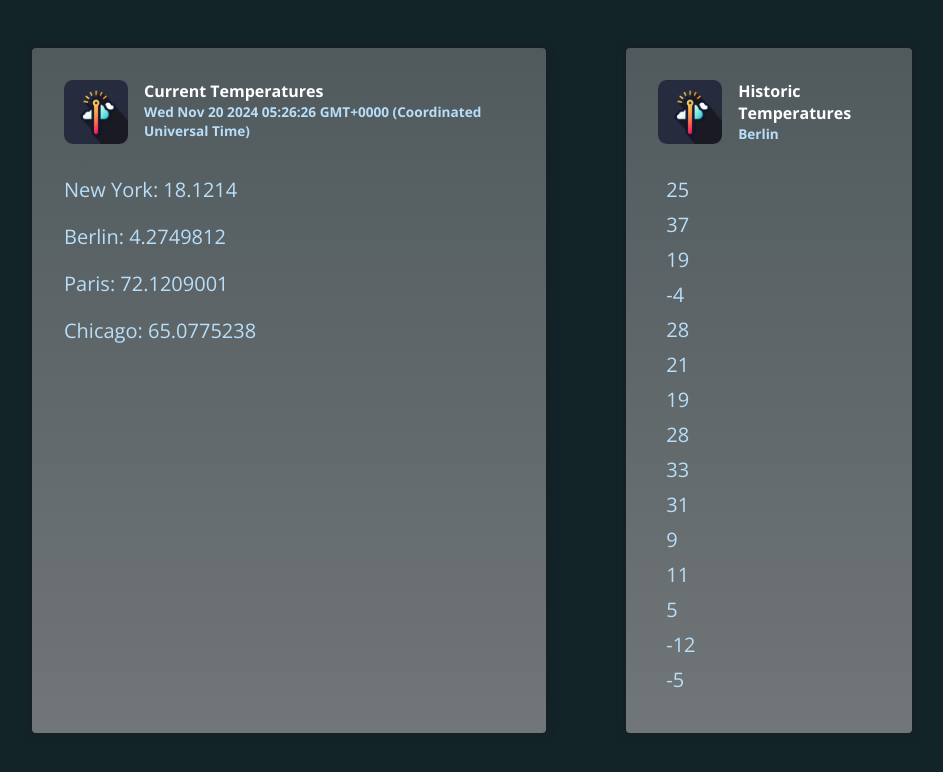
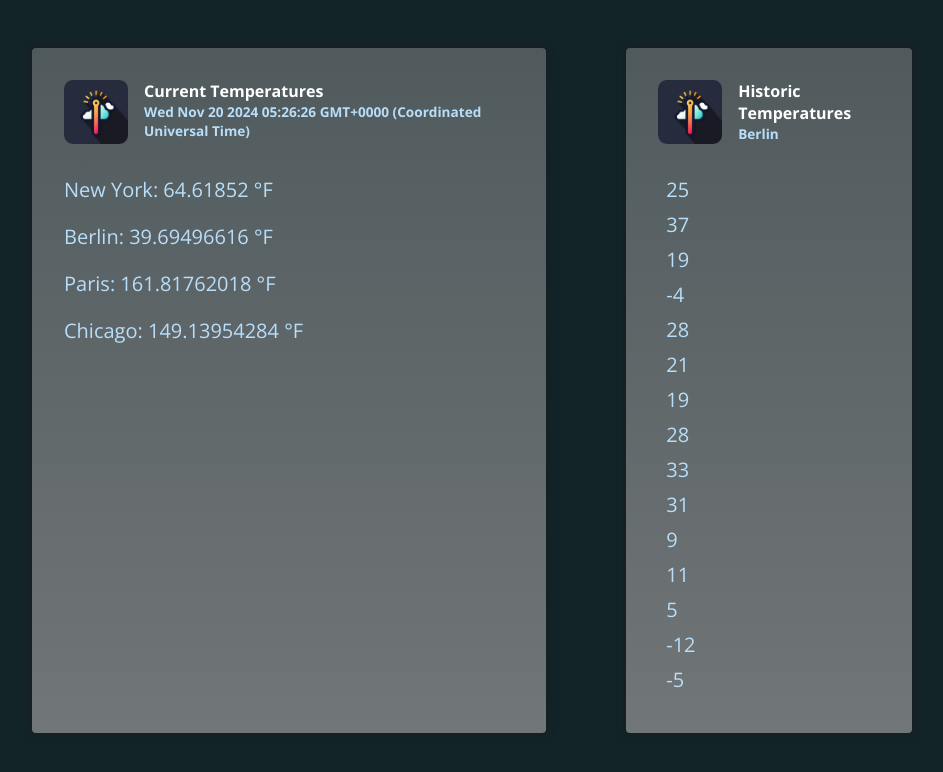
Before and after one commit to Saipavan1612/angular-pipes, an Angular app: page / in a window 1280 px wide. Shown: the top 772 px of the page, without its empty margins (168-1111 px from the left). Built offline with nearby package versions, Linux system fonts and the light colour scheme.

Commit message:
temperature pipes

```diff
--- a/src/app/app.component.html
+++ b/src/app/app.component.html
@@ -7,10 +7,10 @@
           <p>{{ currentDate }}</p>
         </div>
       </header>
-      <p>New York: {{ currentTemperaturs.newYork }}</p>
-      <p>Berlin: {{ currentTemperaturs.berlin }}</p>
-      <p>Paris: {{ currentTemperaturs.paris }}</p>
-      <p>Chicago: {{ currentTemperaturs.chicago }}</p>
+      <p>New York: {{ currentTemperaturs.newYork | temp:'cel':'fah'}}</p>
+      <p>Berlin: {{ currentTemperaturs.berlin | temp:'cel':'fah'}}</p>
+      <p>Paris: {{ currentTemperaturs.paris | temp:'cel':'fah'}}</p>
+      <p>Chicago: {{ currentTemperaturs.chicago | temp:'cel':'fah' }}</p>
     </article>
 
     <article class="temperatures">
--- a/src/app/app.component.ts
+++ b/src/app/app.component.ts
@@ -1,9 +1,11 @@
 import { Component } from '@angular/core';
+import { TemperaturePipe } from './temperature.pipe';
 
 @Component({
   selector: 'app-root',
   standalone: true,
   templateUrl: './app.component.html',
+  imports: [TemperaturePipe]
 })
 export class AppComponent {
   currentDate = new Date();
--- /dev/null
+++ b/src/app/temperature.pipe.ts
@@ -0,0 +1,38 @@
+import { Pipe, PipeTransform } from "@angular/core";
+@Pipe({
+    name: 'temp',
+    standalone: true
+})
+export class TemperaturePipe implements PipeTransform {
+    transform(
+        value: string | number,
+        inputType: 'cel' | 'fah',
+        outputType?: 'cel' | 'fah'
+    ) {
+        let val: number;
+
+        if (typeof value === 'string') {
+            val = parseFloat(value);
+        } else {
+            val = value;
+        }
+        let outputTemp: number;
+        if (inputType === 'cel' && outputType === 'fah') {
+            outputTemp = val * (9 / 5) + 32;
+        } else if (inputType === 'fah' && outputType === 'cel') {
+            outputTemp = (val - 32) * (5 / 9);
+        } else {
+            outputTemp = val;
+        }
+
+        let symbol: '°F' | '°C';
+        if (outputType) {
+            symbol = outputType === 'cel' ? '°C' : '°F';
+        } else {
+            symbol = inputType === 'cel' ? '°C' : '°F';
+
+        }
+
+        return `${outputTemp} ${symbol}`
+    }
+}
```
